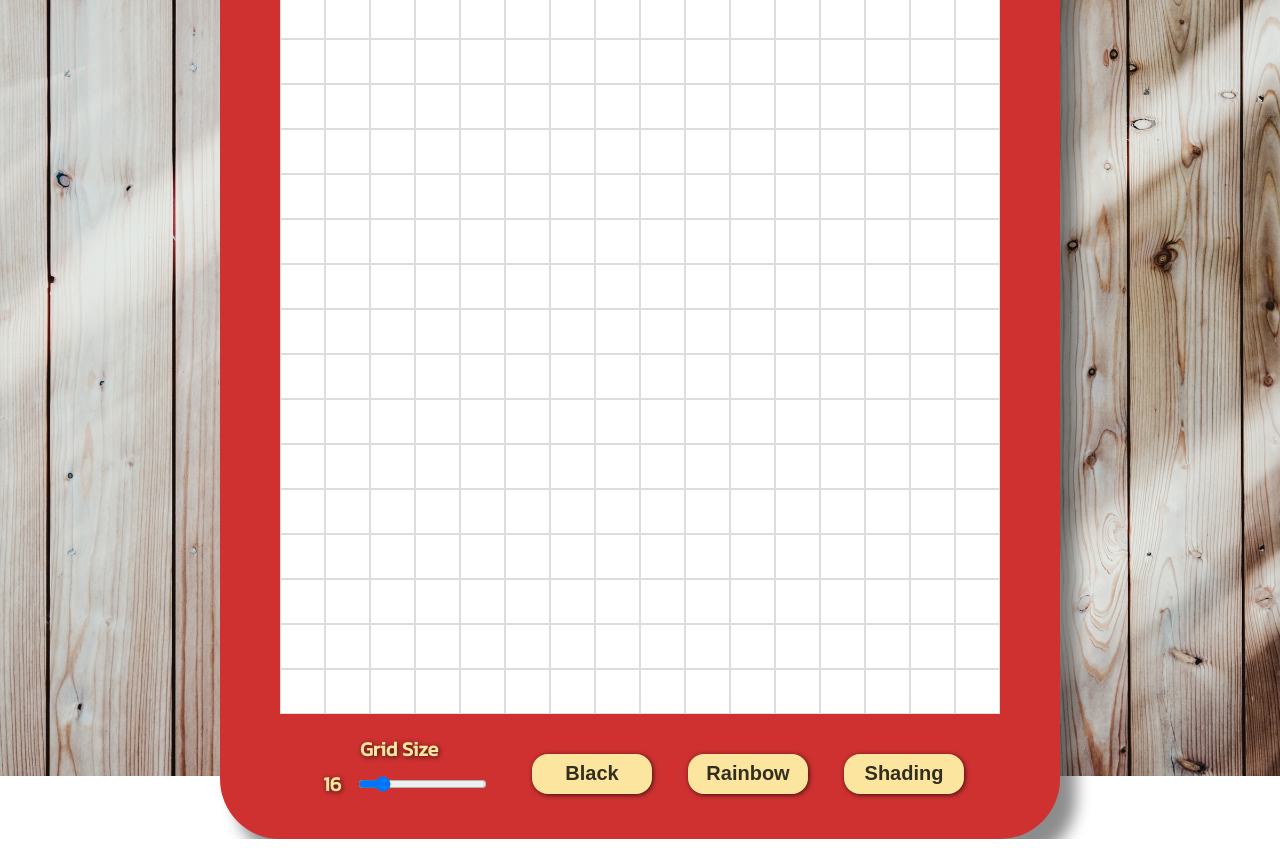
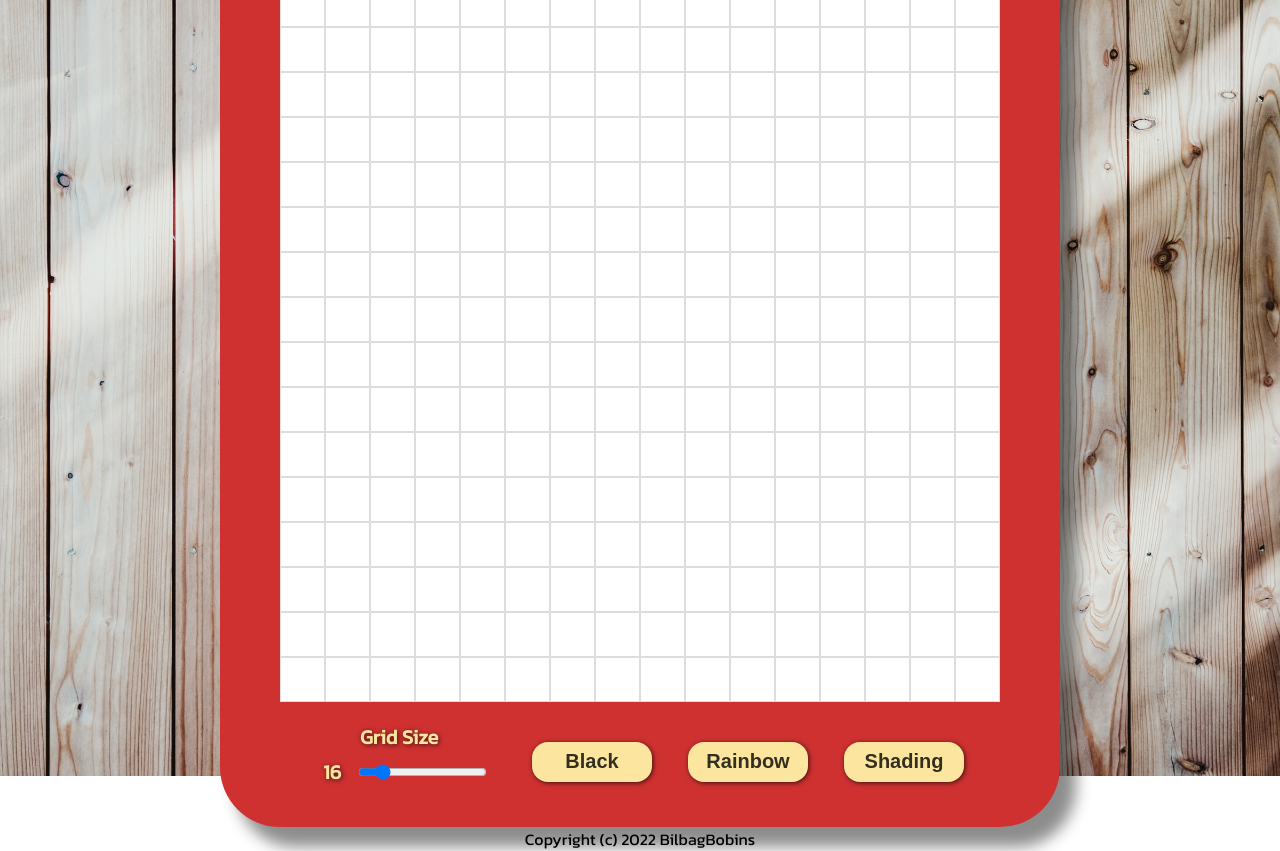
Before and after one commit to BilbagBobins/Etch-a-Sketch, a plain HTML site: page index.html in a window 1280 px wide. Shown: the part 24-875 px from the top of the page. Drawn offline with Linux system fonts and the light colour scheme.

Commit message:
change html filename to index for uploading

```diff
--- a/etch-a-sketch.html
+++ b/index.html
@@ -26,6 +26,7 @@
                     <button id="shading">Shading</button>
                 </div>
             </div>
+            <footer>Copyright (c) 2022 BilbagBobins</footer>
         </div>
     </body>
 </html>
```
